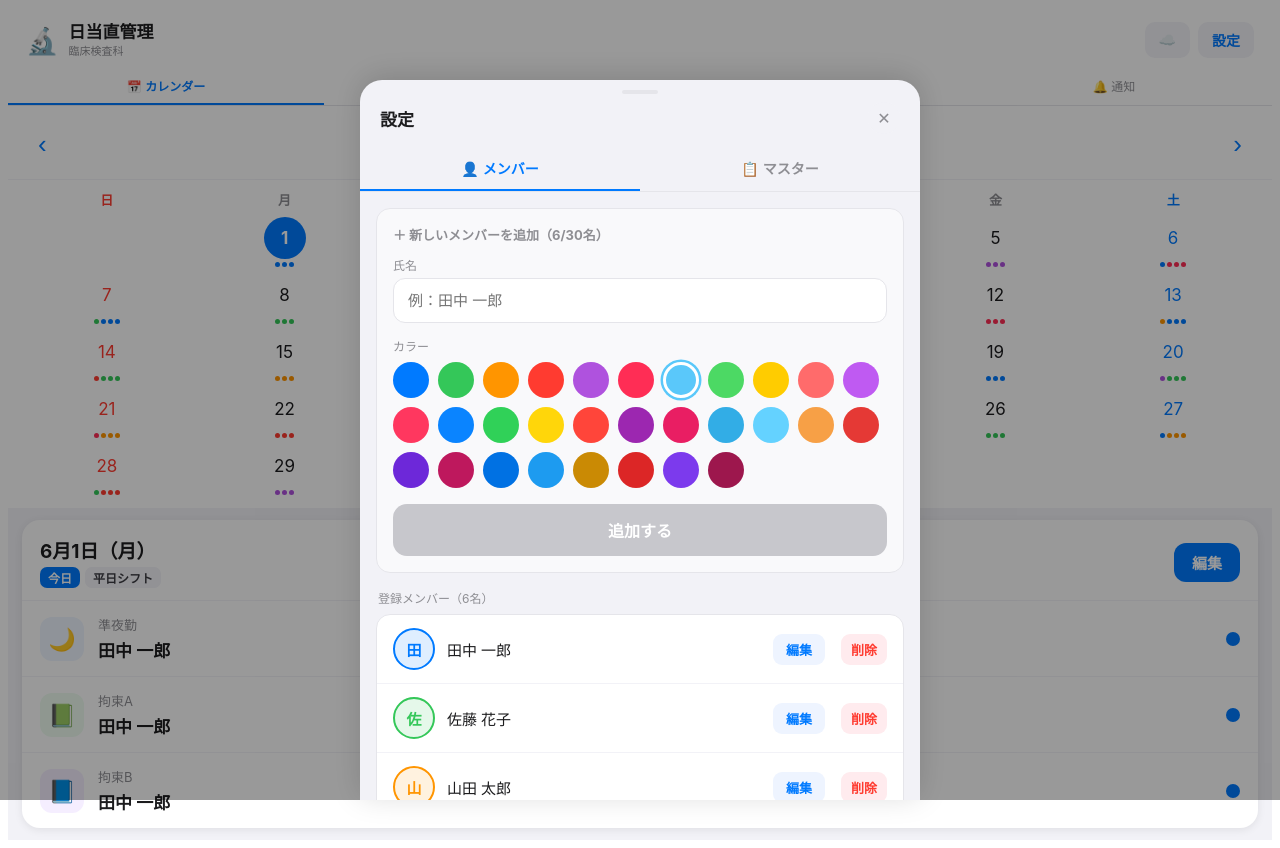
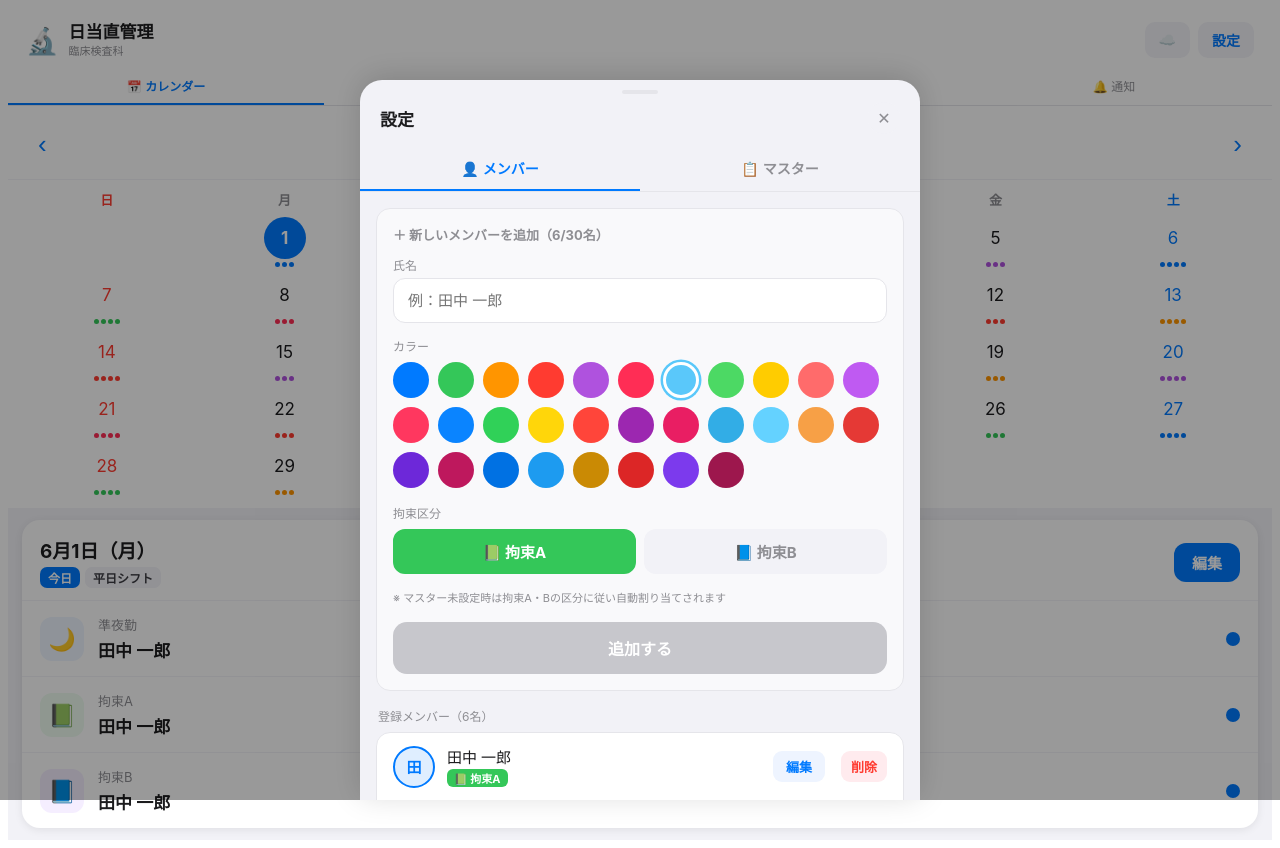
Before and after one commit to otaki93-create/lab-duty, a React (Vite) app: page / in a window 1280 px wide. Both pictures are taken after a click on the button "設定". Built offline with nearby package versions, Linux system fonts and the light colour scheme.

Commit message:
Update App.jsx

```diff
--- a/src/App.jsx
+++ b/src/App.jsx
@@ -28,12 +28,12 @@ function isHolidayOrWeekend(ds){
 // ─── 定数 ──────────────────────────────────────────────────────────
 const MAX_STAFF=30;
 const INITIAL_STAFF=[
-  {id:1,name:"田中 一郎",color:"#007AFF"},
-  {id:2,name:"佐藤 花子",color:"#34C759"},
-  {id:3,name:"山田 太郎",color:"#FF9500"},
-  {id:4,name:"鈴木 美咲",color:"#FF3B30"},
-  {id:5,name:"中村 健二",color:"#AF52DE"},
-  {id:6,name:"伊藤 直子",color:"#FF2D55"},
+  {id:1,name:"田中 一郎",color:"#007AFF",oncallType:"A"},
+  {id:2,name:"佐藤 花子",color:"#34C759",oncallType:"A"},
+  {id:3,name:"山田 太郎",color:"#FF9500",oncallType:"B"},
+  {id:4,name:"鈴木 美咲",color:"#FF3B30",oncallType:"B"},
+  {id:5,name:"中村 健二",color:"#AF52DE",oncallType:"A"},
+  {id:6,name:"伊藤 直子",color:"#FF2D55",oncallType:"B"},
 ];
 const COLOR_OPTIONS=[
   "#007AFF","#34C759","#FF9500","#FF3B30","#AF52DE","#FF2D55",
@@ -57,17 +57,46 @@ function daysInMonth(y,m){ return new Date(y,m+1,0).getDate(); }
 function firstDow(y,m)   { return new Date(y,m,1).getDay(); }
 function toStr(y,m,d)    { return `${y}-${String(m+1).padStart(2,"0")}-${String(d).padStart(2,"0")}`; }
 
-function genSched(y,m,wdO,weO){
+function genSched(y,m,wdO,weO,staffList){
   const n=daysInMonth(y,m); const s={};
-  const c={junya:0,oncallA:0,oncallB:0,nisoku:0};
+  // 平日・土日祝でカーソルを完全に分離
+  const wdC={junya:0,oncallA:0,oncallB:0};
+  const weC={nisoku:0,junya:0,oncallA:0,oncallB:0};
   function q(o,k){ return o.filter(r=>r.shift===k).map(r=>r.staffId); }
-  const wq={junya:q(wdO,"junya"),oncallA:q(wdO,"oncallA"),oncallB:q(wdO,"oncallB")};
-  const eq={nisoku:q(weO,"nisoku"),junya:q(weO,"junya"),oncallA:q(weO,"oncallA"),oncallB:q(weO,"oncallB")};
+
+  // oncallType が設定されている場合はtypeで自動振り分け
+  // junya のマスターに登録されたメンバーが順番に割り当て
+  // oncallA には oncallType:"A" のメンバー、oncallB には "B" のメンバーを使う
+  function buildOncallQueue(order, shiftKey, staffList){
+    const fromMaster = q(order, shiftKey);
+    if(fromMaster.length > 0) return fromMaster;
+    // マスター未設定の場合はtypeで自動生成
+    const typeKey = shiftKey === "oncallA" ? "A" : "B";
+    return (staffList||[]).filter(s=>s.oncallType===typeKey).map(s=>s.id);
+  }
+
+  const wq={
+    junya:   q(wdO,"junya"),
+    oncallA: buildOncallQueue(wdO,"oncallA",staffList),
+    oncallB: buildOncallQueue(wdO,"oncallB",staffList),
+  };
+  const eq={
+    nisoku:  q(weO,"nisoku"),
+    junya:   q(weO,"junya"),
+    oncallA: buildOncallQueue(weO,"oncallA",staffList),
+    oncallB: buildOncallQueue(weO,"oncallB",staffList),
+  };
   for(let d=1;d<=n;d++){
     const ds=toStr(y,m,d); const isWE=isHolidayOrWeekend(ds);
-    const e={}; (isWE?WEEKEND_SHIFTS:WEEKDAY_SHIFTS).forEach(k=>{
-      const qq=(isWE?eq:wq)[k]; if(!qq||!qq.length)return; e[k]=qq[c[k]%qq.length]; c[k]++;
-    }); s[ds]=e;
+    const e={};
+    const shifts=isWE?WEEKEND_SHIFTS:WEEKDAY_SHIFTS;
+    const queues=isWE?eq:wq;
+    const cursors=isWE?weC:wdC;
+    shifts.forEach(k=>{
+      const qq=queues[k]; if(!qq||!qq.length)return;
+      e[k]=qq[cursors[k]%qq.length]; cursors[k]++;
+    });
+    s[ds]=e;
   }
   return s;
 }
@@ -100,7 +129,8 @@ export default function App(){
   const [yr,    setYr     ]=useState(today.getFullYear());
   const [mo,    setMo     ]=useState(today.getMonth());
   const [sched, setSched  ]=useState(()=>{
-    const base=genSched(today.getFullYear(),today.getMonth(), saved?.wdO||m0.wd, saved?.weO||m0.we);
+    const initStaff=saved?.staff||INITIAL_STAFF;
+    const base=genSched(today.getFullYear(),today.getMonth(), saved?.wdO||m0.wd, saved?.weO||m0.we, initStaff);
     return saved?.sched ? {...base,...saved.sched} : base;
   });
   const [selDs, setSelDs  ]=useState(todayStr);
@@ -116,7 +146,7 @@ export default function App(){
 
   // メンバーフォーム
   const [editMember,setEditMember]=useState(null);
-  const [mForm,     setMForm     ]=useState({name:"",color:COLOR_OPTIONS[0]});
+  const [mForm,     setMForm     ]=useState({name:"",color:COLOR_OPTIONS[0],oncallType:"A"});
   const [delConf,   setDelConf   ]=useState(null);
 
   // マスターフォーム
@@ -150,7 +180,7 @@ export default function App(){
     let nm=mo+d,ny=yr;
     if(nm<0){nm=11;ny--;}else if(nm>11){nm=0;ny++;}
     setMo(nm);setYr(ny);
-    setSched(prev=>({...genSched(ny,nm,wdO,weO),...prev}));
+    setSched(prev=>({...genSched(ny,nm,wdO,weO,staff),...prev}));
     setSelDs(toStr(ny,nm,1));
   }
 
@@ -165,23 +195,23 @@ export default function App(){
   }
 
   // ── メンバー管理 ──
-  function startAdd(){setEditMember(null);setMForm({name:"",color:COLOR_OPTIONS[staff.length%COLOR_OPTIONS.length]});}
-  function startEdit(s){setEditMember(s);setMForm({name:s.name,color:s.color});}
+  function startAdd(){setEditMember(null);setMForm({name:"",color:COLOR_OPTIONS[staff.length%COLOR_OPTIONS.length],oncallType:"A"});}
+  function startEdit(s){setEditMember(s);setMForm({name:s.name,color:s.color,oncallType:s.oncallType||"A"});}
   function saveMember(){
     if(!mForm.name.trim())return;
     let newStaff;
     if(editMember){
-      newStaff=staff.map(s=>s.id===editMember.id?{...s,name:mForm.name.trim(),color:mForm.color}:s);
+      newStaff=staff.map(s=>s.id===editMember.id?{...s,name:mForm.name.trim(),color:mForm.color,oncallType:mForm.oncallType}:s);
       setStaff(newStaff);
       note(`「${mForm.name.trim()}」を更新しました`);
     }else{
       if(staff.length>=MAX_STAFF)return;
-      const ns={id:Date.now(),name:mForm.name.trim(),color:mForm.color};
+      const ns={id:Date.now(),name:mForm.name.trim(),color:mForm.color,oncallType:mForm.oncallType};
       newStaff=[...staff,ns];
       setStaff(newStaff);
       note(`「${mForm.name.trim()}」を追加しました`);
     }
-    setEditMember(null);setMForm({name:"",color:COLOR_OPTIONS[0]});
+    setEditMember(null);setMForm({name:"",color:COLOR_OPTIONS[0],oncallType:"A"});
     if(gasUrl&&autoSync) autoSave({staff:newStaff});
   }
   function delMember(id){
@@ -204,7 +234,7 @@ export default function App(){
   function remMR(type,i){(type==="wd"?setDWD:setDWE)(p=>p.filter((_,j)=>j!==i));}
   function movMR(type,i,d){(type==="wd"?setDWD:setDWE)(p=>{const a=[...p],n=i+d;if(n<0||n>=a.length)return a;[a[i],a[n]]=[a[n],a[i]];return a;});}
   function saveMaster(){
-    const newSched={...sched,...genSched(yr,mo,dWD,dWE)};
+    const newSched={...sched,...genSched(yr,mo,dWD,dWE,staff)};
     setWdO(dWD);setWeO(dWE);setSched(newSched);
     note("シフトマスターを更新し今月を再生成しました");closeMaster();
     if(gasUrl&&autoSync) autoSave({wdO:dWD,weO:dWE,sched:newSched});
@@ -579,6 +609,23 @@ export default function App(){
                           style={{width:30,height:30,borderRadius:"50%",background:c,cursor:"pointer",border:mForm.color===c?"3px solid white":"3px solid transparent",boxShadow:mForm.color===c?`0 0 0 2.5px ${c}`:"none",transition:"all 0.12s"}}/>
                       ))}
                     </div>
+                    {/* 拘束区分 A/B 選択 */}
+                    <div style={{fontSize:12,color:"#8E8E93",marginBottom:8}}>拘束区分</div>
+                    <div style={{display:"flex",gap:8,marginBottom:16}}>
+                      {["A","B"].map(t=>(
+                        <div key={t} onClick={()=>setMForm(p=>({...p,oncallType:t}))}
+                          style={{flex:1,padding:"10px 0",borderRadius:12,textAlign:"center",cursor:"pointer",fontWeight:700,fontSize:15,
+                            background:mForm.oncallType===t?(t==="A"?"#34C759":"#AF52DE"):"#F2F2F7",
+                            color:mForm.oncallType===t?"white":"#8E8E93",
+                            border:mForm.oncallType===t?`2px solid ${t==="A"?"#34C759":"#AF52DE"}`:"2px solid transparent",
+                            transition:"all 0.15s"}}>
+                          {t==="A"?"📗 拘束A":"📘 拘束B"}
+                        </div>
+                      ))}
+                    </div>
+                    <div style={{fontSize:11,color:"#8E8E93",marginBottom:14,lineHeight:1.6}}>
+                      ※ マスター未設定時は拘束A・Bの区分に従い自動割り当てされます
+                    </div>
                     <div style={{display:"flex",gap:8}}>
                       {editMember&&<button onClick={()=>{setEditMember(null);setMForm({name:"",color:COLOR_OPTIONS[0]});}} style={cancelBtn}>キャンセル</button>}
                       <button onClick={saveMember} disabled={!mForm.name.trim()}
@@ -595,7 +642,12 @@ export default function App(){
                 {staff.map((s,idx)=>(
                   <div key={s.id} style={{display:"flex",alignItems:"center",padding:"13px 16px",borderBottom:idx<staff.length-1?"1px solid #F2F2F7":"none",gap:12}}>
                     <div style={{width:38,height:38,borderRadius:"50%",background:s.color+"20",border:`2px solid ${s.color}`,display:"flex",alignItems:"center",justifyContent:"center",fontSize:15,color:s.color,fontWeight:800,flexShrink:0}}>{s.name[0]}</div>
-                    <div style={{flex:1,fontSize:15,fontWeight:500,color:"#1C1C1E"}}>{s.name}</div>
+                    <div style={{flex:1}}>
+                      <div style={{fontSize:15,fontWeight:500,color:"#1C1C1E"}}>{s.name}</div>
+                      <div style={{fontSize:11,color:"white",background:s.oncallType==="A"?"#34C759":"#AF52DE",borderRadius:6,padding:"1px 7px",display:"inline-block",marginTop:2,fontWeight:700}}>
+                        {s.oncallType==="A"?"📗 拘束A":"📘 拘束B"}
+                      </div>
+                    </div>
                     <button onClick={()=>startEdit(s)} style={{background:"#EEF4FF",color:"#007AFF",border:"none",borderRadius:9,padding:"6px 13px",fontSize:13,cursor:"pointer",fontWeight:600,marginRight:4}}>編集</button>
                     {delConf===s.id
                       ?<div style={{display:"flex",gap:5}}>
```
